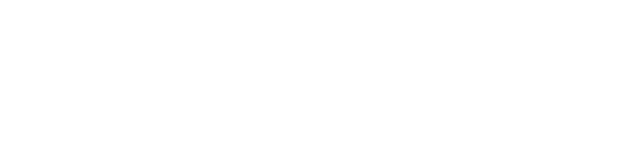
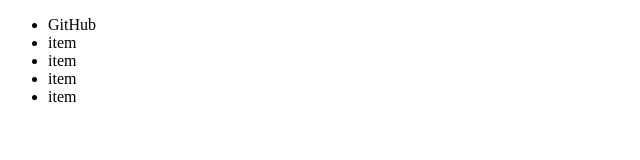
Before and after one commit to bkuddin/my-first-repo, a plain HTML site: page index.html in a window 1280 px wide. Shown: the whole page, without its empty margins (0-640 px from the left). Drawn offline with Linux system fonts and the light colour scheme.

Commit message:
added a list for menu bar

```diff
--- a/index.html
+++ b/index.html
@@ -6,5 +6,17 @@
     <meta name="viewport" content="width=device-width, initial-scale=1.0" />
     <title>My first Repo</title>
   </head>
-  <body></body>
+  <body>
+    <header>
+      <nav>
+        <ul>
+          <li>GitHub</li>
+          <li>item</li>
+          <li>item</li>
+          <li>item</li>
+          <li>item</li>
+        </ul>
+      </nav>
+    </header>
+  </body>
 </html>
```
